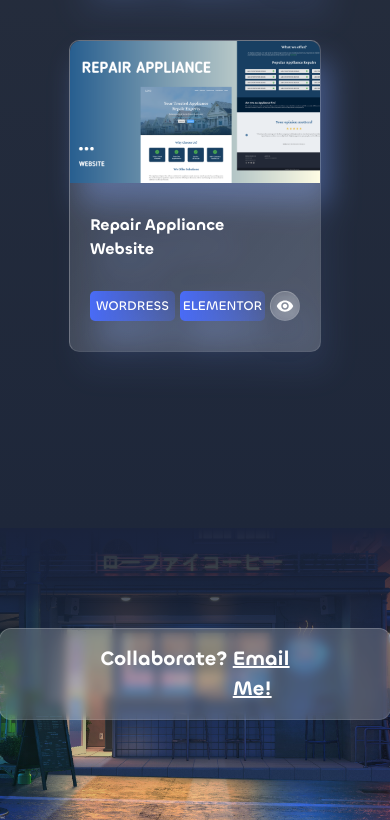
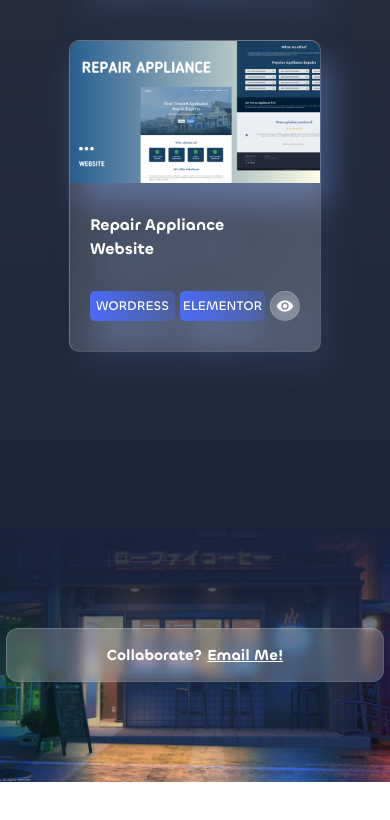
Before and after one commit to HopeeeX/HopeX-Portfolio, a Next.js app: page / in a window 390 px wide. Shown: the part 4144-4964 px from the top of the page. After the commit the page ends 4926 px from the top, so only its background shows below. Built offline with nearby package versions, Linux system fonts and the light colour scheme.

Commit message:
Fixed collaborate font sizw

```diff
--- a/components/other/collaborate.jsx
+++ b/components/other/collaborate.jsx
@@ -11,7 +11,7 @@ function collaborate() {
             }}
             className="w-full h-auto bg-no-repeat bg-cover flex flex-col justify-center items-center py-[100px]"
         >
-            <div className="flex flex-row gap-[5px] glass-collaborate px-[100px] py-[15px] rounded-xl text-white text-[20px] xl:text-[25px]">
+            <div className="flex flex-row gap-[5px] glass-collaborate px-[100px] py-[15px] rounded-xl text-white text-[15px] lg:text-[20px] xl:text-[25px]">
                 <h1>Collaborate?</h1>
                 <Link href="mailto: christinemedalla01@gmail.com" className="underline">
                     Email Me!
```
